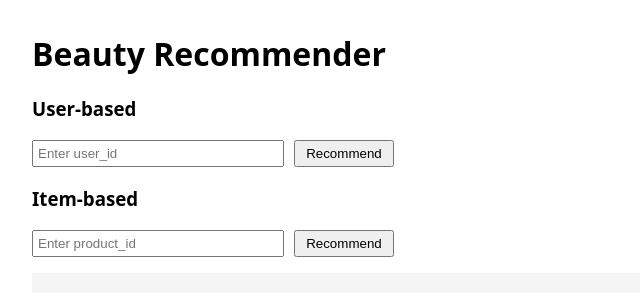
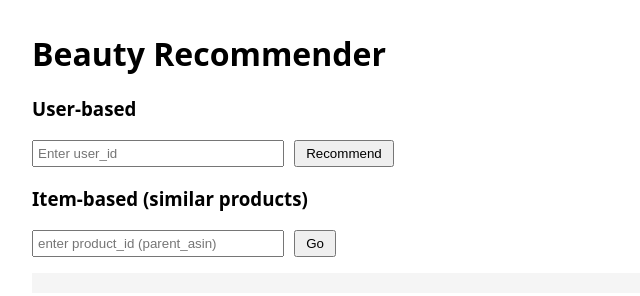
Before and after one commit to yuyangsun333/shopping_recommender, a website: page frontend/index.html in a window 1280 px wide. Shown: the whole page, without its empty margins (0-640 px from the left). Drawn offline with Linux system fonts and the light colour scheme.

Commit message:
feat user-based and item based

```diff
--- a/frontend/index.html
+++ b/frontend/index.html
@@ -13,11 +13,11 @@
         <button onclick="getUserRec()">Recommend</button>
     </div>
 
-<div class="card">
-    <h3>Item‑based</h3>
-    <input id="prodId" placeholder="Enter product_id" />
-    <button onclick="getItemRec()">Recommend</button>
-</div>
+    <section class="card">
+        <h3>Item‑based (similar products)</h3>
+        <input id="pid" placeholder="enter product_id (parent_asin)" />
+        <button onclick="getItemRec()">Go</button>
+    </section>
 
     <pre id="out"></pre>
     <script src="app.js"></script>
```
Also changed, not shown: backend/server.js (+15 -6 lines). Lines whose indentation alone changed are shown as unchanged.
